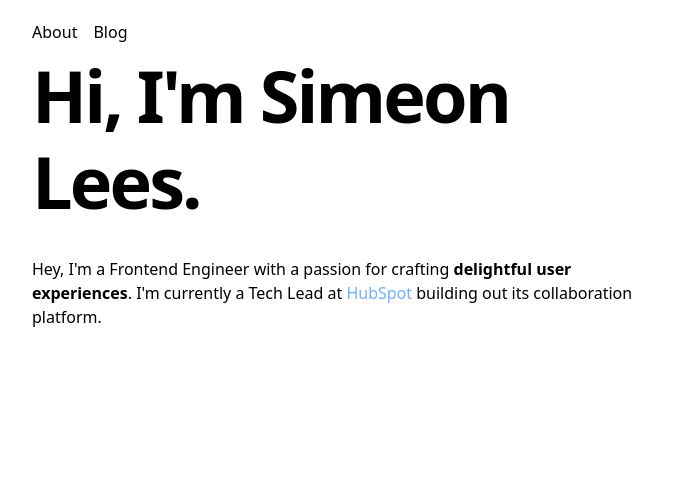
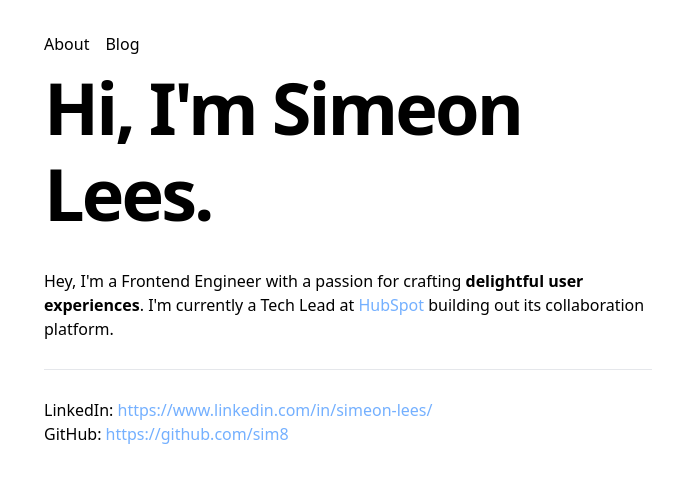
Before and after one commit to sim8/simeonlees.com, a Next.js app: page / in a window 1280 px wide. Shown: the top 482 px of the page, without its empty margins (292-975 px from the left). Built offline with nearby package versions, Linux system fonts and the light colour scheme.

Commit message:
Add contact section

```diff
--- a/components/Container.tsx
+++ b/components/Container.tsx
@@ -3,7 +3,7 @@ type Props = {
 }
 
 const Container = ({ children }: Props) => {
-  return <div className="container mx-auto p-5 max-w-2xl">{children}</div>
+  return <div className="container mx-auto p-8 max-w-2xl">{children}</div>
 }
 
 export default Container
--- a/pages/index.tsx
+++ b/pages/index.tsx
@@ -12,9 +12,17 @@ export default function Index() {
         </Head>
         <Container>
           <Navigation/>
-          <section>
+          <section >
             <h1 className="mb-8 text-5xl md:text-7xl font-bold tracking-tighter leading-tight">Hi, I'm Simeon Lees.</h1>
             <p>Hey, I'm a Frontend Engineer with a passion for crafting <strong>delightful user experiences</strong>. I'm currently a Tech Lead at <a className="text-blue" href="https://www.hubspot.com">HubSpot</a> building out its collaboration platform.</p>
+            </section>
+            <hr className="my-7"/>
+            <section>
+              <ul>
+                <li>LinkedIn: <a href="https://www.linkedin.com/in/simeon-lees/" className="text-blue">https://www.linkedin.com/in/simeon-lees/</a></li>
+                <li>GitHub: <a href="https://github.com/sim8" className="text-blue">https://github.com/sim8</a></li>
+
+                </ul>
             </section>
 
         </Container>
```
